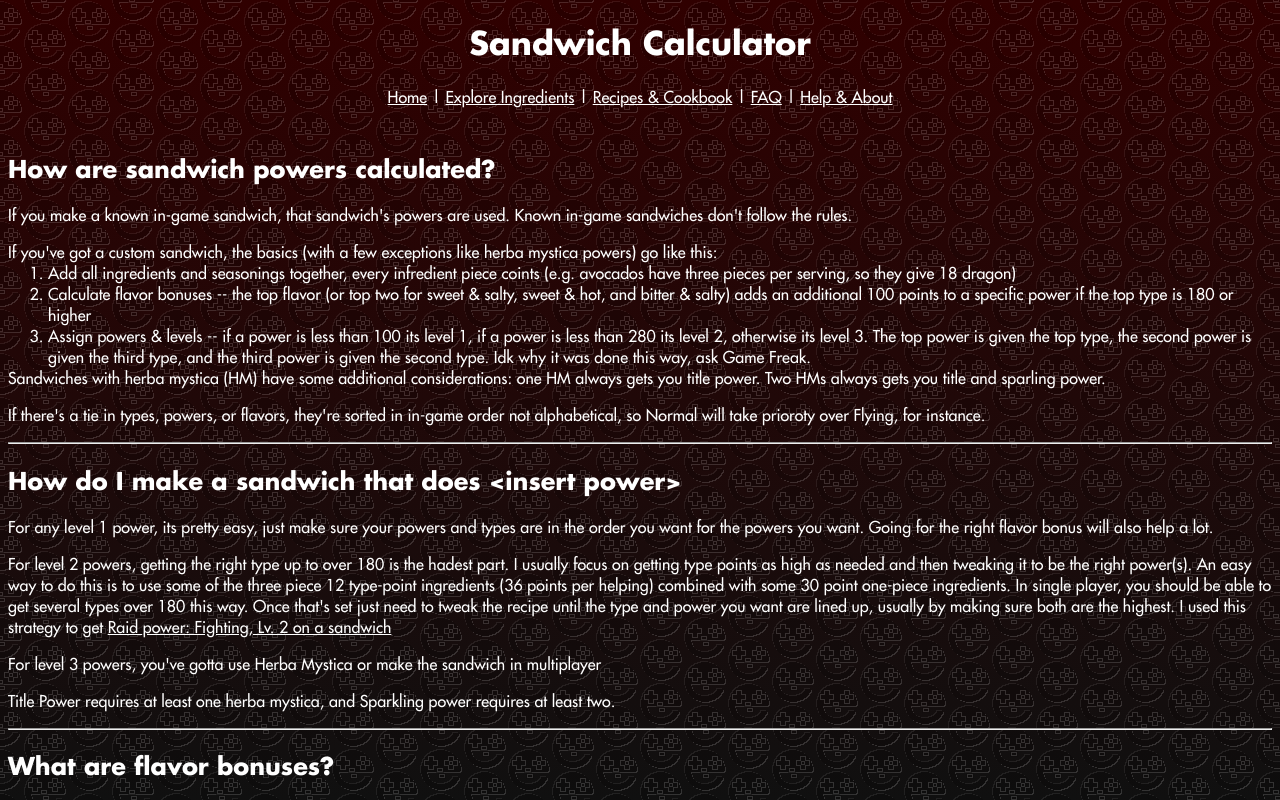
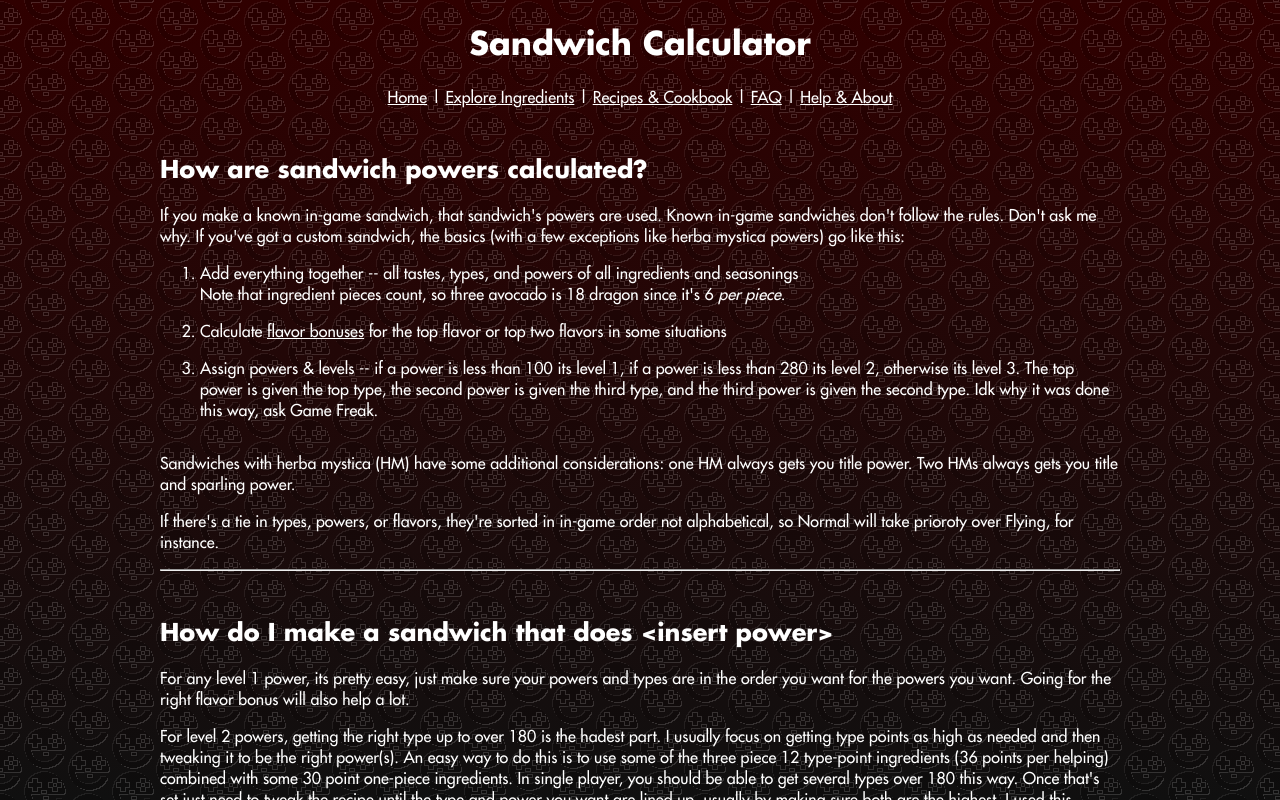
Before and after one commit to enigma0Z/pokemon-sv-sandwich-calc, a React (Create React App) app: page /faq in a window 1280 px wide. Shown: the top 800 px of the page. Built offline with nearby package versions, Linux system fonts and the light colour scheme.

Commit message:
Update FAQ

```diff
--- a/src/pages/FAQ/index.tsx
+++ b/src/pages/FAQ/index.tsx
@@ -1,5 +1,7 @@
+import './index.css'
 import { useEffect } from 'react'
 import { Link } from 'react-router-dom';
+import { Box } from '@mui/material';
 
 export default function FAQ() {
   useEffect(() => {
@@ -7,19 +9,21 @@
   }, [])
 
   return (
-    <>
+    <Box sx={{maxWidth: '60em', marginLeft: 'auto', marginRight: 'auto'}}>
       <div id="todo" className="content">
         <ul><li>
           <h2>How are sandwich powers calculated?</h2>
           <p>
-            If you make a known in-game sandwich, that sandwich's powers are used. Known in-game sandwiches don't follow the rules.
-          </p><p>
+            If you make a known in-game sandwich, that sandwich's powers are used. Known in-game sandwiches don't follow the rules.  Don't ask me why.
             If you've got a custom sandwich, the basics (with a few exceptions like herba mystica powers) go like this:
-            <ol>
-              <li>Add all ingredients and seasonings together, every infredient piece coints (e.g. avocados have three pieces per serving, so they give 18 dragon)</li>
-              <li>Calculate flavor bonuses -- the top flavor (or top two for sweet & salty, sweet & hot, and bitter & salty) adds an additional 100 points to a specific power if the top type is 180 or higher</li>
+          </p><ol>
+              <li>
+                Add everything together -- all tastes, types, and powers of all ingredients and seasonings<br/>
+                Note that ingredient pieces count, so three avocado is 18 dragon since it's 6 <em>per piece</em>.
+              </li>
+              <li>Calculate <a href="#flavor-bonuses">flavor bonuses</a> for the top flavor or top two flavors in some situations</li>
               <li>Assign powers & levels -- if a power is less than 100 its level 1, if a power is less than 280 its level 2, otherwise its level 3. The top power is given the top type, the second power is given the third type, and the third power is given the second type. Idk why it was done this way, ask Game Freak.</li>
-            </ol>
+          </ol><p>
             Sandwiches with herba mystica (HM) have some additional considerations: one HM always gets you title power. Two HMs always gets you title and sparling power.
           </p><p>
             If there's a tie in types, powers, or flavors, they're sorted in in-game order not alphabetical, so Normal will take prioroty over Flying, for instance.
@@ -46,10 +50,10 @@
           </p>
           <hr/>
         </li><li>
-          <h2>What are flavor bonuses?</h2>
+          <h2 id='flavor-bonuses'>What are flavor bonuses?</h2>
           <p>
             Every flavor, and some flavor combinations, have an assocated power bonus.  This bonus gives you +100 points to that power when the associated type is 180 points or greater.  The following flavors give bonuses, in this order.
-            <ol><li>
+          </p><ol><li>
               Sweet & Sour: +100 Catching Power
             </li><li>
               Sweet & Hot: +100 Raid Power
@@ -66,10 +70,9 @@
             </li><li>
               Hot: +100 Humungo Power
             </li></ol>
-          </p>
           <hr/>
         </li></ul>
       </div>
-    </>
+    </Box>
   )
 }
```
